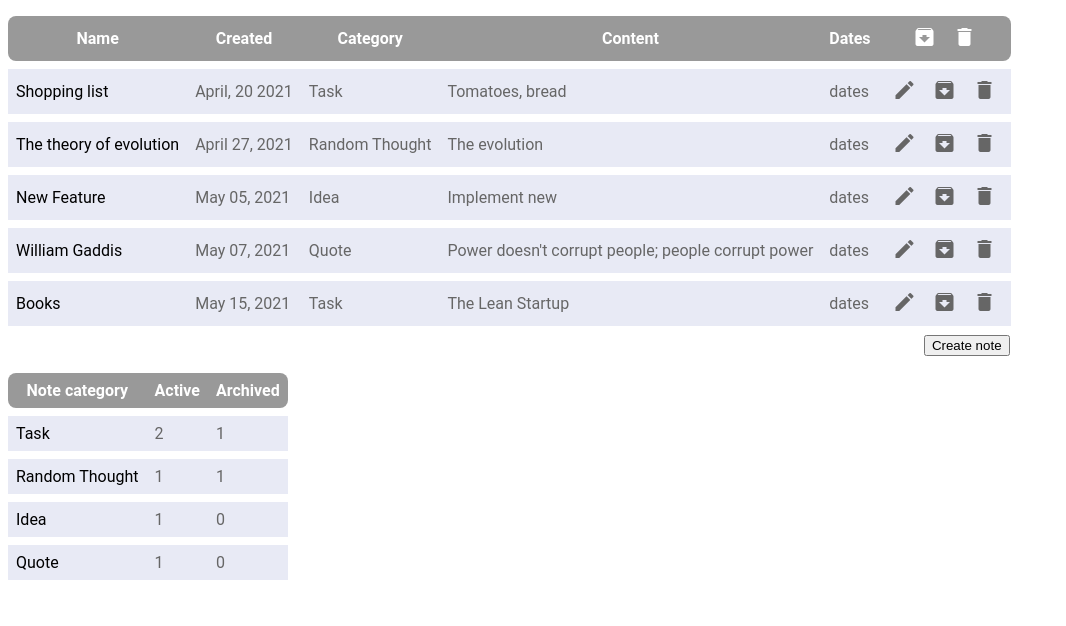
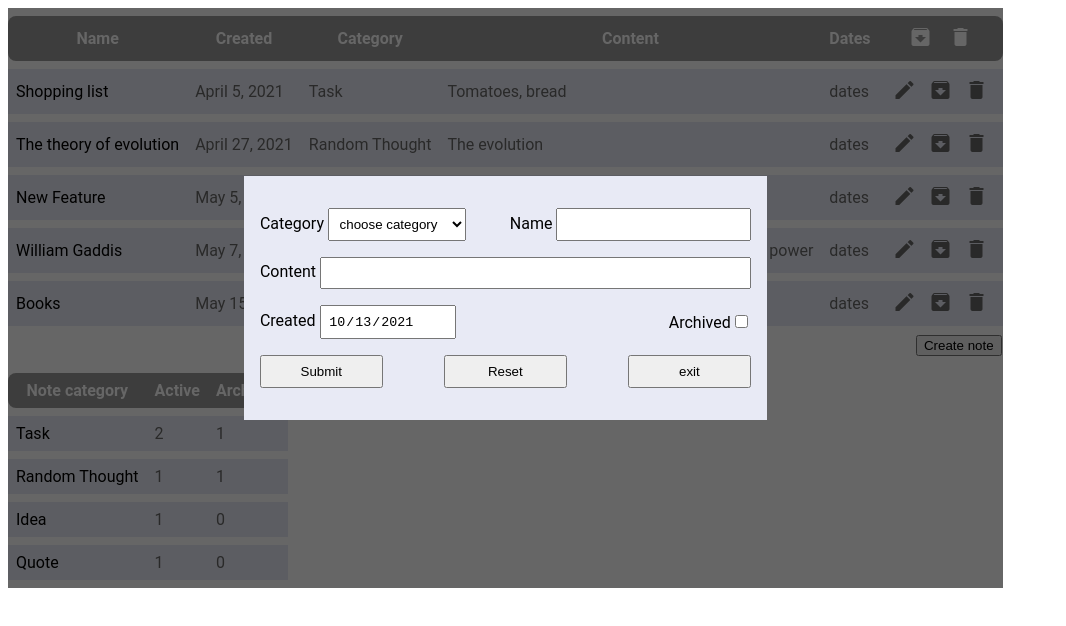
Before and after one commit to serhiiLamanov/hw1_nopet_app, a plain HTML site: page Index.html in a window 1280 px wide. Both pictures are taken after a click on the button "Create note". Shown: the whole page, without its empty margins (0-1066 px from the left). Drawn offline with Linux system fonts and the light colour scheme.

Commit message:
note editor added

```diff
--- a/Index.html
+++ b/Index.html
@@ -11,20 +11,20 @@
 <body>
     <div id="notes_app"></div>
     <script type="module">
-        import DataNotes from '/js/DataNotes.js';
+        import DataNotes from '/js/DataNotes.js'
         import ViewNotes from '/js/ViewNotes.js'
+        import NoteEditor from '/js/NoteEditor.js'
 
-        const NOTES = [{name:"Shopping list", created:"April, 20 2021", category:0, content:"Tomatoes, bread", archived:false},
-                        {name:"The theory of evolution", created:"April 27, 2021", category:1, content:"The evolution ", archived:false},
-                        {name:"New Feature", created:"May 05, 2021", category:2, content:"Implement new", archived:false},
-                        {name:"William Gaddis", created:"May 07, 2021", category:3, content:"Power doesn't corrupt people; people corrupt power", archived:false},
-                        {name:"Books", created:"May 15, 2021", category:0, content:"The Lean Startup", archived:false},
-                        {name:"Dentist appointment", created:"May 01, 2021", category:0, content:"I’m gonna have a dentist appointment on the 3/5/2021, I moved it from 5/5/2021", archived:true},
-                        {name:"Minority Report", created:"May 35, 2021", category:1, content:"Bla bla bla", archived:true}
+        const NOTES = [{name:"Shopping list", created:"2021-04-05", category:0, content:"Tomatoes, bread", archived:false},
+                        {name:"The theory of evolution", created:"2021-04-27", category:1, content:"The evolution ", archived:false},
+                        {name:"New Feature", created:"2021-05-05", category:2, content:"Implement new", archived:false},
+                        {name:"William Gaddis", created:"2021-05-07", category:3, content:"Power doesn't corrupt people; people corrupt power", archived:false},
+                        {name:"Books", created:"2021-05-15", category:0, content:"The Lean Startup", archived:false},
+                        {name:"Dentist appointment", created:"2021-05-01", category:0, content:"I’m gonna have a dentist appointment on the 3/5/2021, I moved it from 5/5/2021", archived:true},
+                        {name:"Minority Report", created:"2021-06-06", category:1, content:"Bla bla bla", archived:true}
                     ]
 
         const clickEvents = {
-            editNoteProcessing: (index)=>console.log('editNote',index),
             archiveNoteProcessing: index => {
                 try{
                     dataNotes.archiveNote(index)
@@ -55,12 +55,43 @@
                 viewNotes.deleteNote(index)
                 viewNotes.updateSummaries(dataNotes.summaries)
             },
+            editNoteProcessing: (index) =>{
+                let note={}
+                try{
+                    note = dataNotes.getNote(index)
+                }catch(error){
+                    console.error(error)
+                    return
+                }
+                new NoteEditor(notesRoot, note => clickEvents.updateNote(index, note), note)
+            },
+            updateNote: (index, note) => {
+                try{
+                    dataNotes.updateNote(index, note)
+                }catch(error){
+                    console.error(error)
+                    return
+                }
+                viewNotes.updateNote(index, note)
+            },
+            addNote: note => {
+                try{
+                    dataNotes.addNote(note)
+                }catch(error){
+                    console.error(error)
+                    return
+                }
+                viewNotes.addNote(note)
+                viewNotes.updateSummaries(dataNotes.summaries)
+            },
+            newNoteCreating: () =>{
+                new NoteEditor(notesRoot, clickEvents.addNote)
+            },
         }
-        //  console.log(NOTES);
+
+        const notesRoot = document.querySelector("#notes_app")
         const dataNotes = new DataNotes(NOTES)
-        const viewNotes = new ViewNotes(document.querySelector("#notes_app"), clickEvents, dataNotes.notes, dataNotes.summaries)
-
-
+        const viewNotes = new ViewNotes(notesRoot, clickEvents, dataNotes.notes, dataNotes.summaries)
     </script>
 </body>
 </html>
--- a/css/style.css
+++ b/css/style.css
@@ -1,6 +1,11 @@
+#notes_app {
+    width: max-content;
+    position: relative;
+    font-family: Roboto, sans-serif;
+}
+
 #notes_app table{
     border-spacing: 0 .5em;
-    font-family: Roboto, sans-serif;
 }
 #notes_app table thead th{
     color: white;
@@ -67,3 +72,34 @@
 #notes_app table tbody tr.archived button.archive-btn{
     display: none;
 }
+
+#notes_app div.editorsBackdrop{
+    position: absolute;
+    top: 0;
+    width: 100%;
+    height: 100%;
+    display: flex;
+    justify-content: center;
+    align-items: center;
+    background-color: rgba(0, 0, 0, .6);
+}
+#notes_app form input,
+#notes_app form select{
+    padding: .5em;
+}
+#notes_app form input[name="content"]{
+    min-width: 31em;
+}
+#notes_app form{
+    background-color: #e8eaf5;
+    padding: 1em;
+}
+#notes_app form div{
+    display: flex;
+    align-items: center;
+    justify-content: space-between;
+    margin: 1em 0;
+}
+#notes_app form div:last-child>*{
+    flex-basis: 25%;
+}
--- /dev/null
+++ b/js/CATEGORIES.js
@@ -0,0 +1 @@
+export const CATEGORIES = ["Task", "Random Thought", "Idea", "Quote"]
--- a/js/DataNotes.js
+++ b/js/DataNotes.js
@@ -5,6 +5,9 @@ export default class{
     }
     get notes(){
         return this.#notes
+    }
+    getNote(index){
+        return this.#notes[index]
     }
     addNote(note){
         this.#notes.push(note)
--- a/js/ViewNotes.js
+++ b/js/ViewNotes.js
@@ -1,13 +1,11 @@
+import {CATEGORIES} from './CATEGORIES.js'
 export default class ViewNotes{
-    #CATEGORIES = ["Task", "Random Thought", "Idea", "Quote"]
+    #NOTE_ACTIONS = ["edit", "archive", "unarchive", "delete"]
     #tbodyNotes
     #tbodySummary
-    #clickEvents
     constructor(root, clickEvents, notes=[], summaries){
-        this.#clickEvents = clickEvents
-
-        const html = `
-        <table>
+        this.#NOTE_ACTIONS.forEach(action => this[`click${action}Note`] = ({target}) => clickEvents[action+"NoteProcessing"](this.#getNoteIndex(target)))
+        const html = `<table>
                         <thead>
                             <tr>
                                 <th>Name</th><th>Created</th><th>Category</th><th>Content</th><th>Dates</th>
@@ -18,7 +16,7 @@ export default class ViewNotes{
                             </tr>
                         </thead>
                         <tbody>
-               ${notes.reduce((acc,curr) => acc+this.#createRowNote(curr),'')}
+
                         </tbody>
                         <tfoot>
                             <tr><td colspan="6"><button>Create note</button></td></tr>
@@ -27,43 +25,48 @@ export default class ViewNotes{
                     <table>
                         <thead><tr><th>Note category</th><th>Active</th><th>Archived</th></tr></thead>
                         <tbody>
-                ${this.#CATEGORIES.reduce((acc,curr) => acc+`<tr><td>${curr}</td><td>0</td><td>0</td></tr>`, "")}
+                            ${CATEGORIES.reduce((acc,curr) => acc+`<tr><td>${curr}</td><td>0</td><td>0</td></tr>`, "")}
                         </tbody>
-        </table>
-        `
+                    </table>`
+
         root.insertAdjacentHTML('beforeend', html)
 
         const tbodies = root.querySelectorAll("tbody")
         this.#tbodyNotes = tbodies[0]
         this.#tbodySummary = tbodies[1]
-
+        this.#tbodyNotes.append(...notes.map(note =>this.#renderRowNote(note)))
         this.updateSummaries(summaries)
 
-        root.querySelector("thead button").addEventListener('click', this.#showHideArchivedNotes);
-
-        ["edit", "archive", "unarchive", "delete"].forEach(action =>{
-            this[`click${action}Note`] = ({target}) => this.#clickEvents[action+"NoteProcessing"](this.#getNoteIndex(target))
-            this.#tbodyNotes.querySelectorAll(`button.${action}-btn`).forEach(button => button.addEventListener('click', this[`click${action}Note`]))
-        })
-
+        root.querySelector("thead button").addEventListener('click', this.#showHideArchivedNotes)
+        root.querySelector("tfoot button").addEventListener('click', clickEvents.newNoteCreating)
     }
 
-    #createRowNote({name, created, category, content, archived}){
-        const classArchived = archived ? " class='archived'" : ""
-        return`
-        <tr${classArchived}>
-            <td>${name}</td><td>${created}</td><td>${this.#CATEGORIES[category]}</td><td>${content}</td><td>dates</td>
-            <td>
-                <button title="edit note" class="material-icons edit-btn">edit</button>
-                <button title="archive note" class="material-icons archive-btn">archive</button>
-                <button title="unarchive note" class="material-icons unarchive-btn">unarchive</button>
-                <button title="delete note" class="material-icons delete-btn">delete</button>
-            </td>
-        </tr>`
+    #renderRowNote({name, created, category, content, archived}){
+        const DATE_OPTIONS = {
+            month: 'long',
+            day: 'numeric',
+            year: 'numeric'
         }
-    // #createRowCategory(name, {active, archived}){
-    //     return `<tr><td>${name}</td><td>${active}</td><td>${archived}</td></tr>`
-    // }
+        const row = document.createElement("tr")
+        if(archived)
+            row.className = ("archived")
+
+        const html = `<td>${name}</td><td>${new Date(created).toLocaleDateString('en-US', DATE_OPTIONS)}</td><td>${CATEGORIES[category]}</td><td>${content}</td><td>dates</td>`
+        row.insertAdjacentHTML('beforeend',html)
+
+        const btnCell = document.createElement("td")
+        this.#NOTE_ACTIONS.forEach(action =>{
+            const btn = document.createElement("button")
+            btn.innerText = action
+            btn.title = action + " note"
+            btn.className = `material-icons ${action}-btn`
+            btn.addEventListener('click', this[`click${action}Note`])
+            btnCell.appendChild(btn)
+        })
+        row.appendChild(btnCell)
+        return row
+    }
+
     #showHideArchivedNotes = () => this.#tbodyNotes.classList.toggle("showArchived")
 
     #getNoteIndex = element => [...this.#tbodyNotes.rows].indexOf(element.closest('tr'))
@@ -87,12 +90,18 @@ export default class ViewNotes{
     unarchiveNote(index){
         this.#tbodyNotes.rows[index].classList.remove("archived")
     }
-    updateNode(index, {name, created, category, content, archived}){
-        const cells = this.#tbodyNotes.rows[index].cells
+    updateNote(index, {name, created, category, content, archived}){
+        const row = this.#tbodyNotes.rows[index]
+        archived ? row.classList.add("archived") : row.classList.remove("archived")
+
+        const cells = row.cells
         cells[0].innerHTML = name
         cells[1].innerHTML = created
-        cells[2].innerHTML = this.#CATEGORIES[category]
+        cells[2].innerHTML = CATEGORIES[category]
         cells[3].innerHTML = content
         // cells[4].innerHTML = name
     }
+    addNote(note){
+        this.#tbodyNotes.append(this.#renderRowNote(note))
     }
+}
```
Also changed, not shown: js/noteEditor.js (added, +55 -0 lines). Lines whose indentation alone changed are shown as unchanged.
